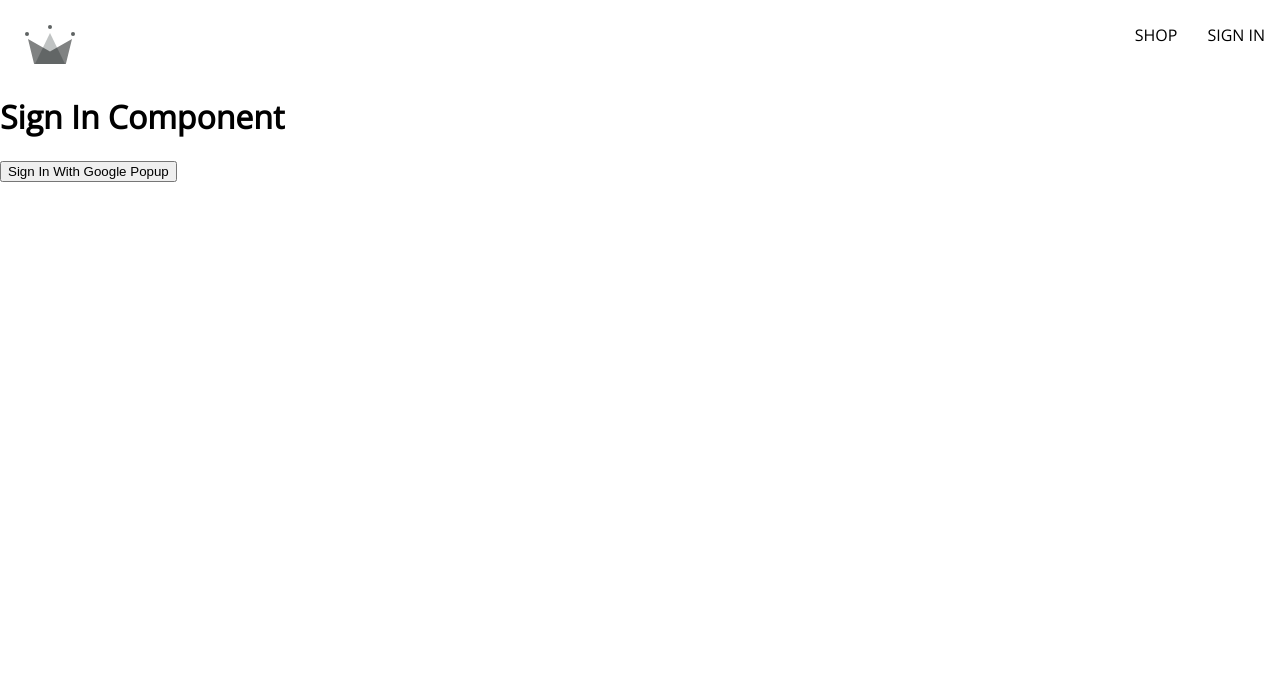
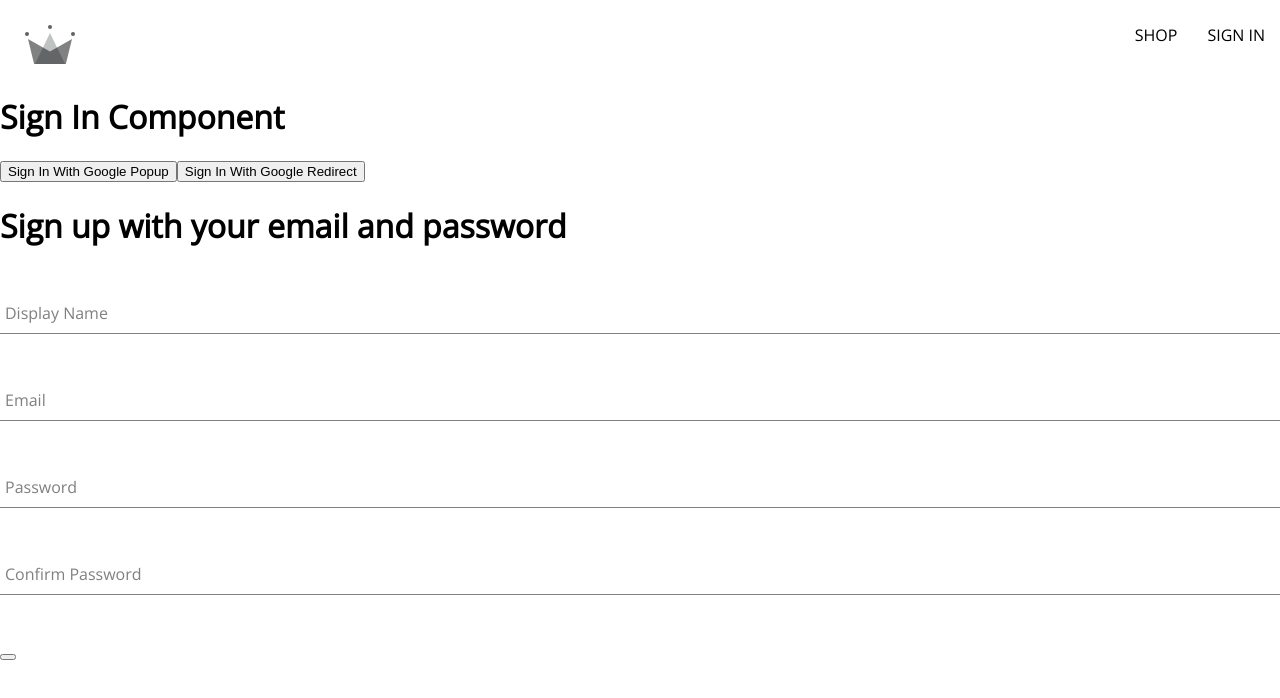
Before and after one commit to souviks72/crwn-clothing, a React (Create React App) app: page /signIn in a window 1280 px wide. Shown: the top 698 px of the page. Built offline with nearby package versions, Linux system fonts and the light colour scheme.

Commit message:
added sign up with email and password

```diff
--- /dev/null
+++ b/src/components/form-input/form-input.component.jsx
@@ -0,0 +1,20 @@
+import "./form-input.styles.scss";
+
+const FormInput = ({ label, ...otherProps }) => {
+  return (
+    <div className="group">
+      <input className="form-input" {...otherProps} />
+      {label && (
+        <label
+          className={`${
+            otherProps.value.length ? "shrink" : ""
+          } form-input-label`}
+        >
+          {label}
+        </label>
+      )}
+    </div>
+  );
+};
+
+export default FormInput;
--- /dev/null
+++ b/src/components/form-input/form-input.styles.scss
@@ -0,0 +1,54 @@
+$sub-color: grey;
+$main-color: black;
+
+@mixin shrinkLabel {
+  top: -14px;
+  font-size: 12px;
+  color: $main-color;
+}
+
+.group {
+  position: relative;
+  margin: 45px 0;
+
+  .form-input {
+    background: none;
+    background-color: white;
+    color: $sub-color;
+    font-size: 18px;
+    padding: 10px 10px 10px 5px;
+    display: block;
+    width: 100%;
+    border: none;
+    border-radius: 0;
+    border-bottom: 1px solid $sub-color;
+    margin: 25px 0;
+
+    &:focus {
+      outline: none;
+    }
+
+    &:focus ~ .form-input-label {
+      @include shrinkLabel();
+    }
+  }
+
+  input[type='password'] {
+    letter-spacing: 0.3em;
+  }
+
+  .form-input-label {
+    color: $sub-color;
+    font-size: 16px;
+    font-weight: normal;
+    position: absolute;
+    pointer-events: none;
+    left: 5px;
+    top: 10px;
+    transition: 300ms ease all;
+
+    &.shrink {
+      @include shrinkLabel();
+    }
+  }
+}
--- /dev/null
+++ b/src/components/sign-up-form/sign-up-form.component.jsx
@@ -0,0 +1,102 @@
+import { useState } from "react";
+import { Form } from "react-router-dom";
+
+import {
+  createAuthUserWithEmailAndPassword,
+  createUserDocumentFromAuth,
+} from "../../utils/firebase/firebase.utils";
+
+import FormInput from "./../form-input/form-input.component";
+
+const defaultFormFields = {
+  displayName: "",
+  email: "",
+  password: "",
+  confirmPassword: "",
+};
+
+const SignUpForm = () => {
+  const [formFields, setFormFields] = useState(defaultFormFields);
+  const { displayName, email, password, confirmPassword } = formFields;
+
+  const handleChange = (e) => {
+    const { name, value } = e.target;
+    setFormFields({ ...formFields, [name]: value });
+  };
+
+  const resetFormFields = () => {
+    setFormFields(defaultFormFields);
+  };
+
+  const handleSubmit = async (e) => {
+    e.preventDefault();
+    const { email, password, confirmPassword, displayName } = formFields;
+
+    if (password !== confirmPassword) {
+      alert("passwords do not match");
+      return;
+    }
+
+    try {
+      const response = await createAuthUserWithEmailAndPassword(
+        email,
+        password
+      );
+      await createUserDocumentFromAuth(response.user, { displayName });
+    } catch (err) {
+      if (err.code === "auth/email-already-in-use") {
+        alert("Cannot create user, email already in use");
+      } else {
+        console.log("error creating user with email and password", err.message);
+      }
+    }
+
+    resetFormFields();
+  };
+
+  return (
+    <div>
+      <h1>Sign up with your email and password</h1>
+      <form onSubmit={handleSubmit}>
+        <FormInput
+          label="Display Name"
+          type="text"
+          required
+          onChange={handleChange}
+          name="displayName"
+          value={displayName}
+        />
+
+        <FormInput
+          label="Email"
+          type="email"
+          required
+          onChange={handleChange}
+          name="email"
+          value={email}
+        />
+
+        <FormInput
+          label="Password"
+          type="password"
+          required
+          onChange={handleChange}
+          name="password"
+          value={password}
+        />
+
+        <FormInput
+          label="Confirm Password"
+          type="password"
+          required
+          onChange={handleChange}
+          name="confirmPassword"
+          value={confirmPassword}
+        />
+        <button type="submit"></button>
+      </form>
+    </div>
+  );
+};
+
+export default SignUpForm;
--- a/src/routes/sign-in/sign-in.component.jsx
+++ b/src/routes/sign-in/sign-in.component.jsx
@@ -1,17 +1,39 @@
+import { useEffect } from "react";
+import { getRedirectResult } from "firebase/auth";
+
 import {
+  auth,
   signInWithGooglePopup,
+  signInWithGoogleRedirect,
   createUserDocumentFromAuth,
 } from "../../utils/firebase/firebase.utils";
 
+import SignUpForm from "./../../components/sign-up-form/sign-up-form.component";
+
 const SignIn = () => {
+  useEffect(() => {
+    (async () => {
+      const response = await getRedirectResult(auth);
+
+      if (response) {
+        const userDocRef = await createUserDocumentFromAuth(response.user);
+      }
+    })();
+  }, []);
+
   const logGoogleUser = async () => {
     const { user } = await signInWithGooglePopup();
     const userDocRef = await createUserDocumentFromAuth(user);
   };
+
   return (
     <div>
       <h1>Sign In Component</h1>
       <button onClick={logGoogleUser}>Sign In With Google Popup</button>
+      <button onClick={signInWithGoogleRedirect}>
+        Sign In With Google Redirect
+      </button>
+      <SignUpForm />
     </div>
   );
 };
--- a/src/utils/firebase/firebase.utils.js
+++ b/src/utils/firebase/firebase.utils.js
@@ -4,6 +4,7 @@
   signInWithRedirect,
   signInWithPopup,
   GoogleAuthProvider,
+  createUserWithEmailAndPassword,
 } from "firebase/auth";
 
 import { getFirestore, doc, getDoc, setDoc } from "firebase/firestore";
@@ -20,19 +21,25 @@
 // Initialize Firebase
 export const firebaseApp = initializeApp(firebaseConfig);
 
-const provider = new GoogleAuthProvider();
+const googleAuthProvider = new GoogleAuthProvider();
 
-provider.setCustomParameters({
+googleAuthProvider.setCustomParameters({
   prompt: "select_account",
 });
 
 export const auth = getAuth();
-export const signInWithGooglePopup = () => signInWithPopup(auth, provider);
+export const signInWithGooglePopup = () =>
+  signInWithPopup(auth, googleAuthProvider);
+export const signInWithGoogleRedirect = () =>
+  signInWithRedirect(auth, googleAuthProvider);
 
 export const db = getFirestore();
 
 //creates an user and stores in Firestore from newly signed up users
-export const createUserDocumentFromAuth = async (userAuth) => {
+export const createUserDocumentFromAuth = async (
+  userAuth,
+  additionalInformation
+) => {
   const userDocRef = doc(db, "users", userAuth.uid);
 
   const userSnapshot = await getDoc(userDocRef);
@@ -46,6 +53,7 @@
         displayName,
         email,
         createdAt,
+        ...additionalInformation,
       });
     } catch (err) {
       console.log("error creating user", err.message);
@@ -54,3 +62,9 @@
 
   return userDocRef;
 };
+
+export const createAuthUserWithEmailAndPassword = async (email, password) => {
+  if (!email || !password) return;
+
+  return await createUserWithEmailAndPassword(auth, email, password);
+};
```
